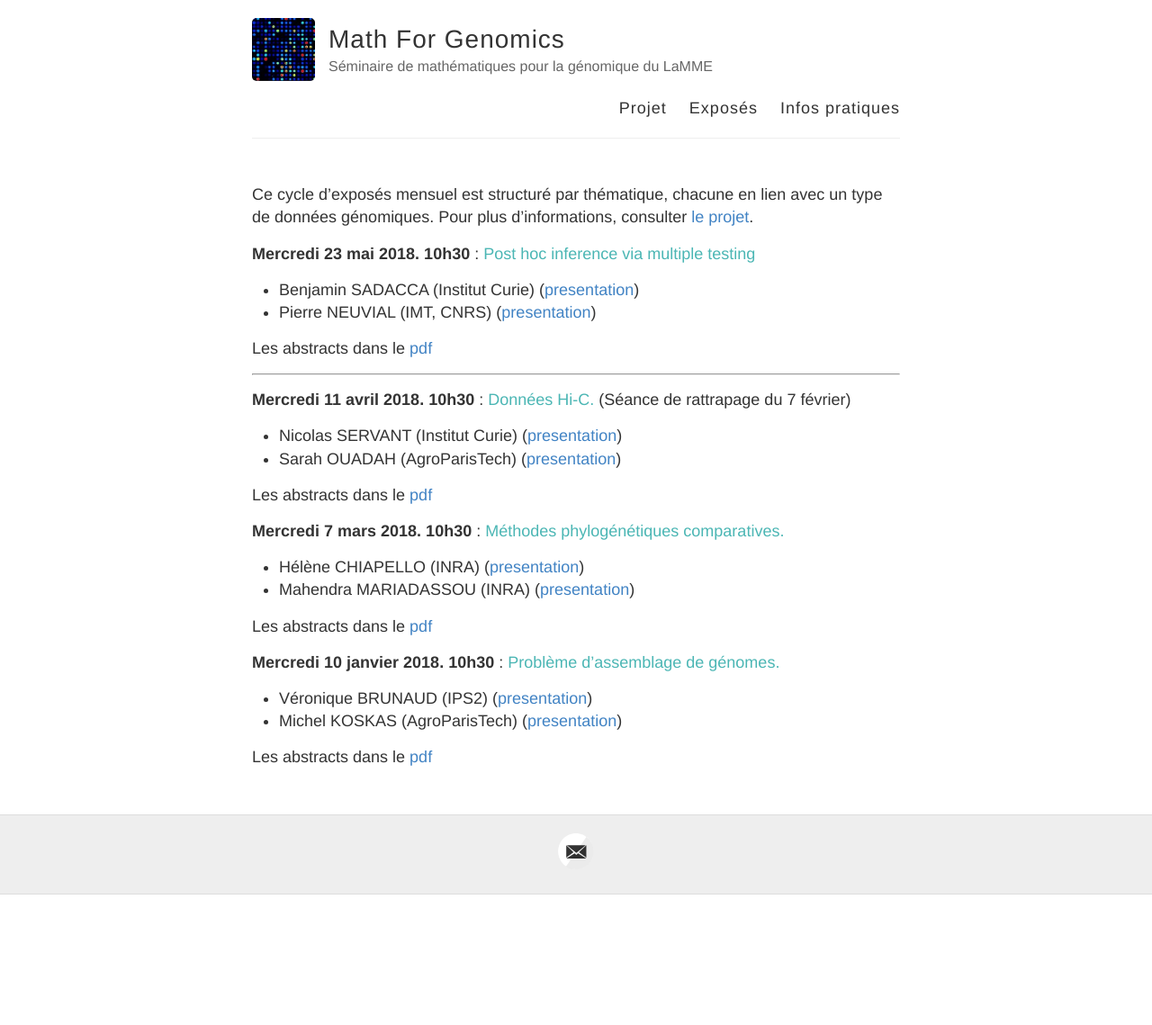
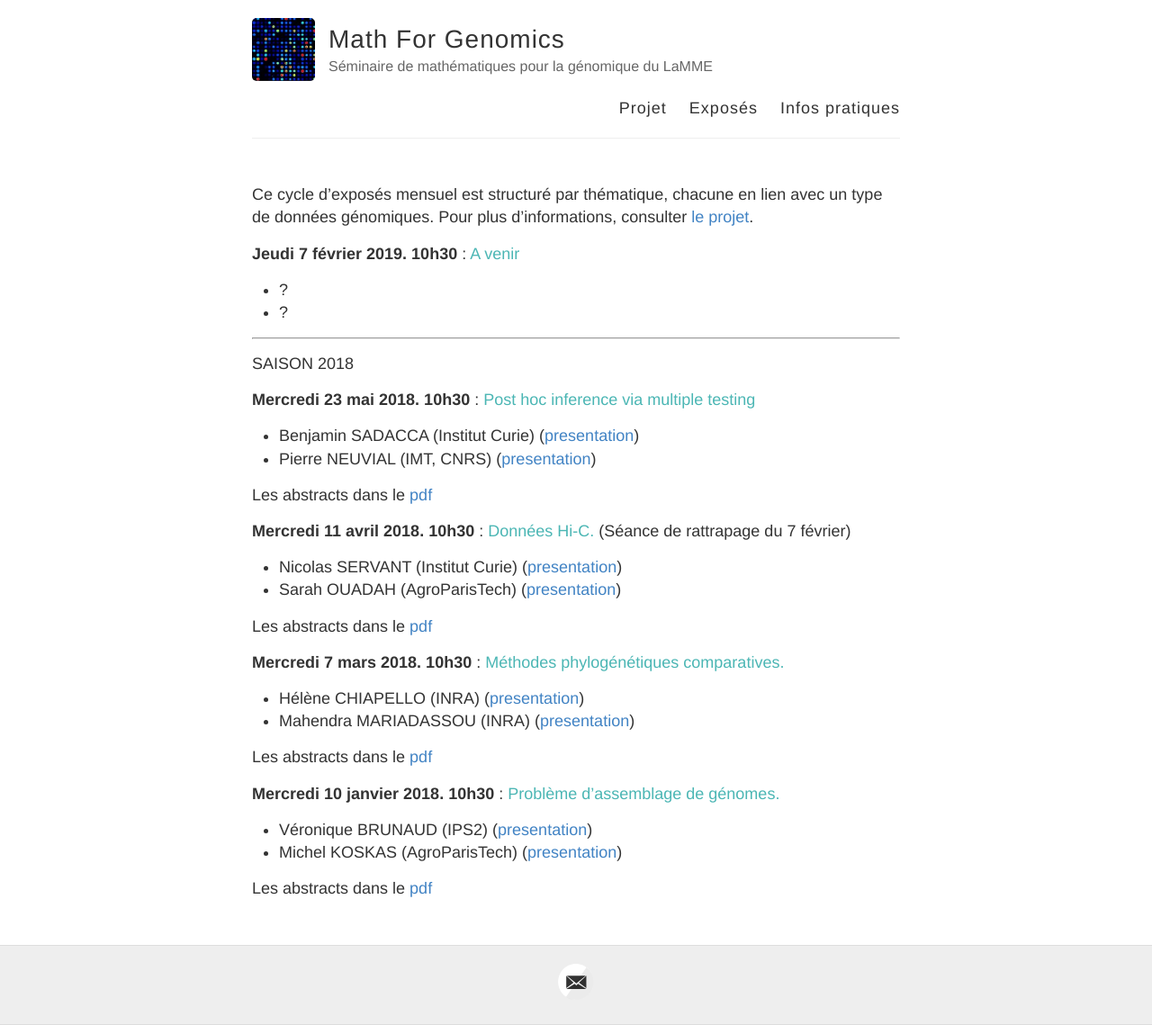
Before and after one commit to MathForGenomics/MathForGenomics.github.io, a Jekyll site: the page built from exposes.md, in a window 1280 px wide. Shown: the whole page at 90% size. Built offline with Jekyll 4.4.1, drawn with Linux system fonts in a browser that asks for light colours; before the commit the page ends 994 px from its top, so only the background shows below that.

Commit message:
Update exposes.md

```diff
--- a/exposes.md
+++ b/exposes.md
@@ -6,13 +6,19 @@ permalink: /exposes/
 
 Ce cycle d’exposés mensuel est structuré par thématique, chacune en lien avec un type de données génomiques. Pour plus d'informations, consulter [le projet](projet.md).
 
+**Jeudi 7 février 2019. 10h30** : <span style="color:rgb(75, 182, 180)">A venir</span>
+- ?
+- ?
+
+***
+
+SAISON 2018
+
 **Mercredi 23 mai 2018. 10h30** : <span style="color:rgb(75, 182, 180)">Post hoc inference via multiple testing</span>
 - Benjamin SADACCA (Institut Curie) ([presentation](sadacca.pdf))
 - Pierre NEUVIAL (IMT, CNRS) ([presentation](neuvial.pdf))
 
 Les abstracts dans le [pdf](ABSTRACT/4_23mai.pdf)
-
-***
 
 **Mercredi 11 avril 2018. 10h30** : <span style="color:rgb(75, 182, 180)">Données Hi-C.</span> (Séance de rattrapage du 7 février)
 - Nicolas SERVANT (Institut Curie) ([presentation](servant.pdf))
```
